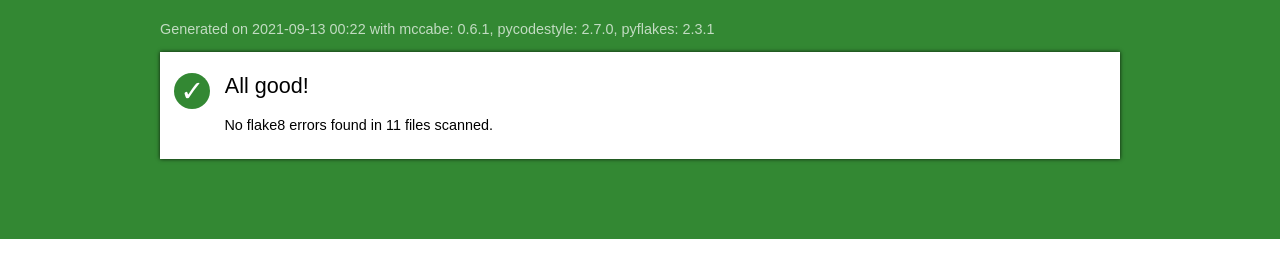
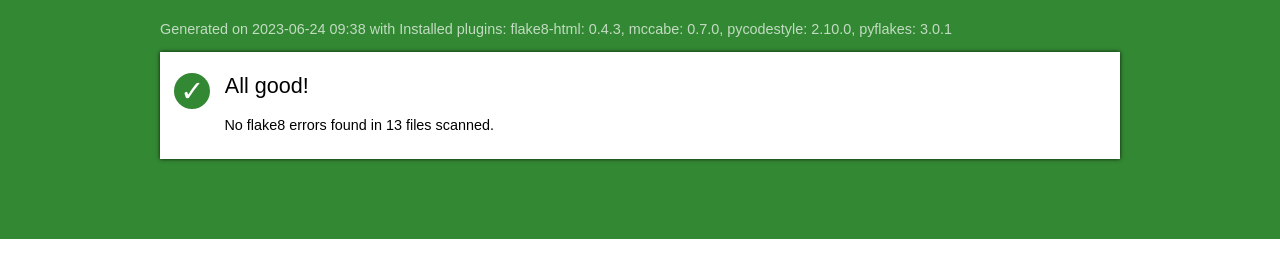
Before and after one commit to Matthiiews/OpenclassroomsProject_4, a plain HTML site: page flake8_report/index.html in a window 1280 px wide. Shown: the part 81-358 px from the top of the page. Drawn offline with Linux system fonts and the light colour scheme.

Commit message:
mise à jour du fichier

```diff
--- a/flake8_report/index.html
+++ b/flake8_report/index.html
@@ -9,8 +9,8 @@
       <div id="masthead" class="sev-4"></div>
       <div id="page">
           <h1>flake8 violations</h1>
-         <p id="versions">Generated on 2021-09-13 00:22
-            with mccabe: 0.6.1, pycodestyle: 2.7.0, pyflakes: 2.3.1
+         <p id="versions">Generated on 2023-06-24 09:38
+            with Installed plugins: flake8-html: 0.4.3, mccabe: 0.7.0, pycodestyle: 2.10.0, pyflakes: 3.0.1
          </p>
          <ul id="index">
 
@@ -20,7 +20,7 @@
                   <span class="tick">&#x2713;</span>
                </span>
                <h2>All good!</h2>
-               <p>No flake8 errors found in 11 files scanned.</p>
+               <p>No flake8 errors found in 13 files scanned.</p>
             </div>
          </li>
 
```
